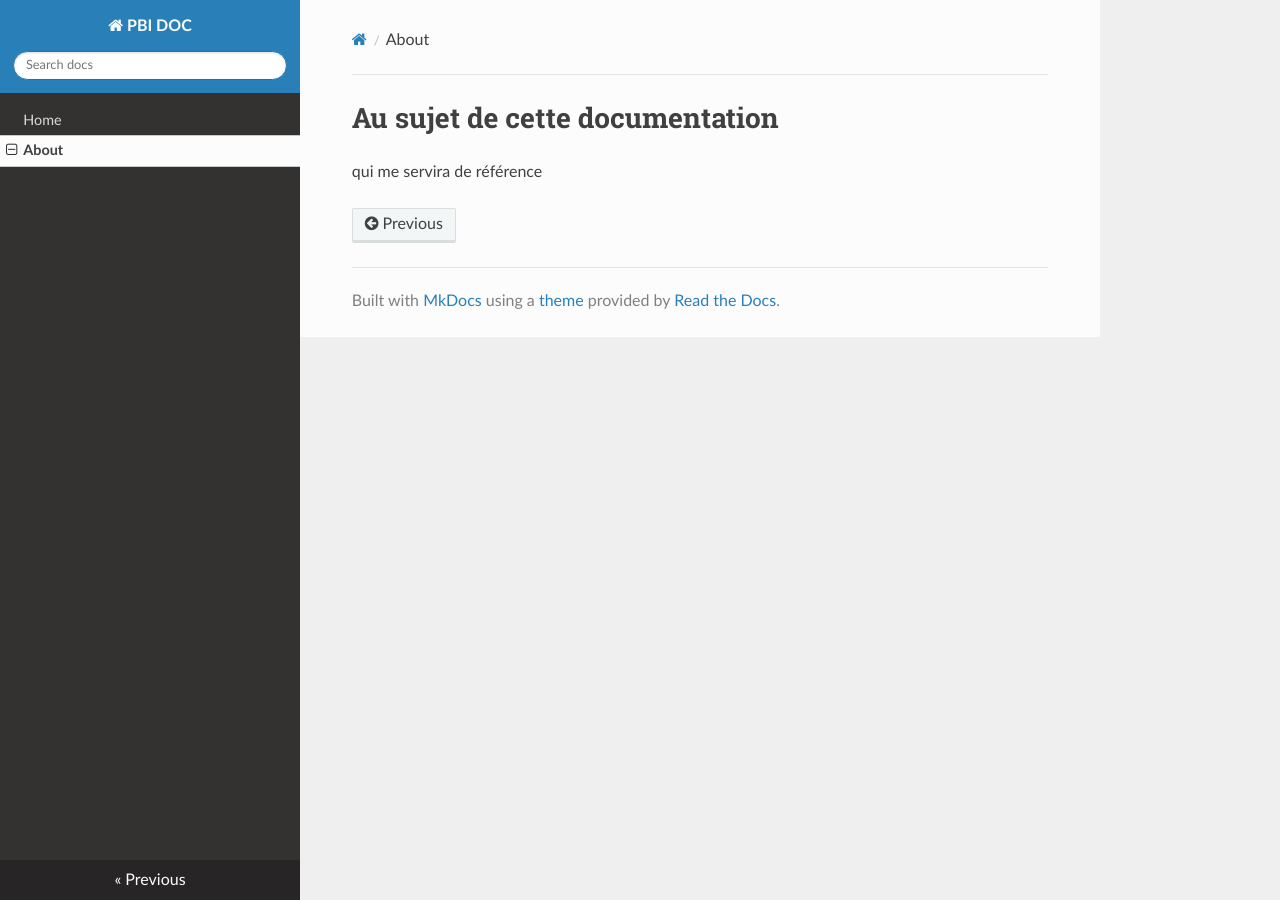
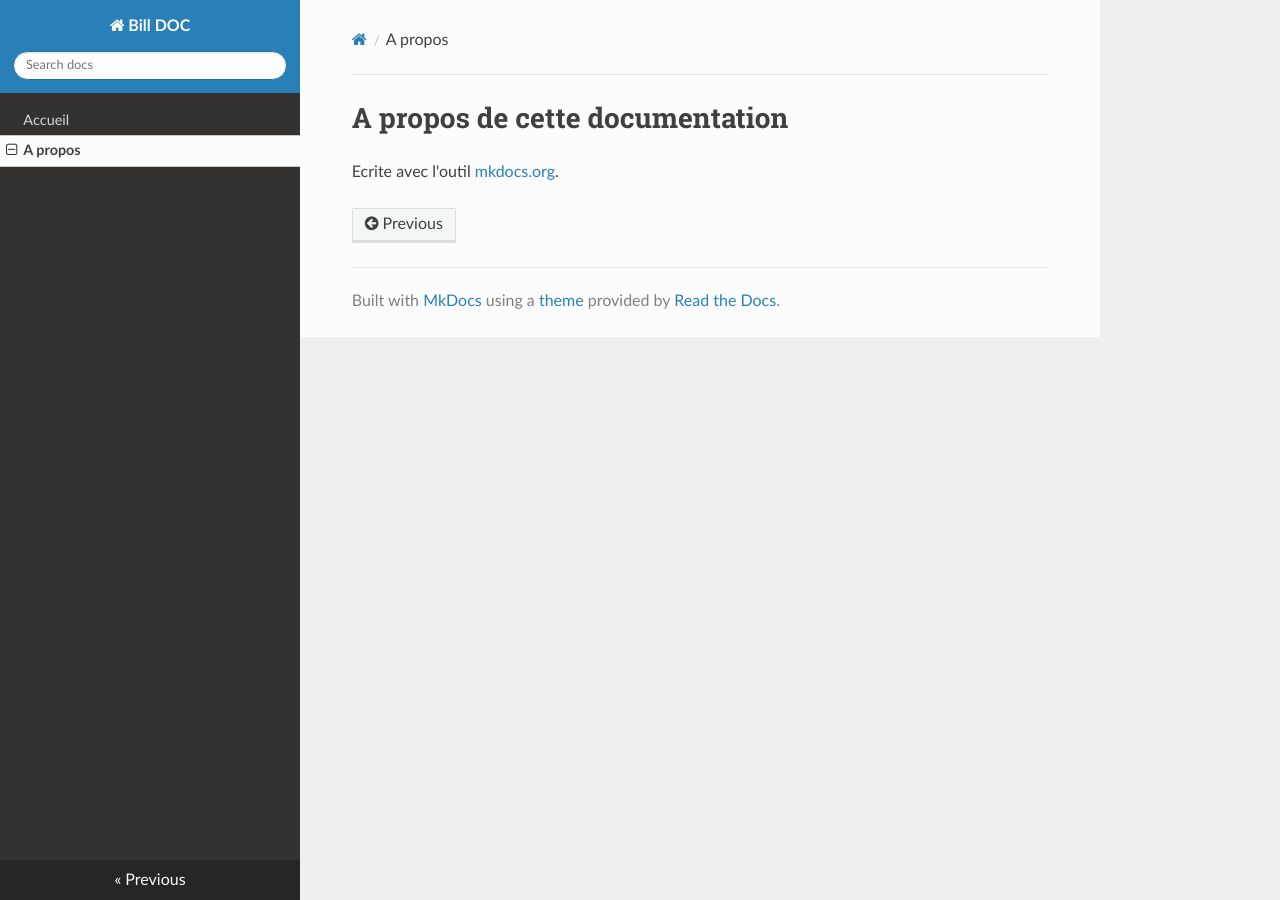
Before and after one commit to pbillerot/pbillerot.github.io, an MkDocs documentation site: the page built from docs/about.md, in a window 1280 px wide. Built offline with MkDocs 1.6.1, drawn with Linux system fonts in a browser that asks for light colours; nearby versions of some CDN libraries; old or Windows-style settings are respelled for this version of MkDocs.

Commit message:
Pentatonique

```diff
--- a/docs/about.md
+++ b/docs/about.md
@@ -1,3 +1,3 @@
-# Au sujet de cette documentation
+# A propos de cette documentation
 
-qui me servira de référence
+Ecrite avec l'outil [mkdocs.org](http://mkdocs.org).
--- a/mkdocs.yml
+++ b/mkdocs.yml
@@ -1,5 +1,5 @@
-site_name: PBI DOC
+site_name: Bill DOC
 pages:
-    - Home: index.md
-    - About: about.md
+    - Accueil: index.md
+    - A propos: about.md
 theme: readthedocs
```
Also changed, not shown: docs/index.md (+3 -0 lines), docs/images/pentatonique_mineure.png (added).
